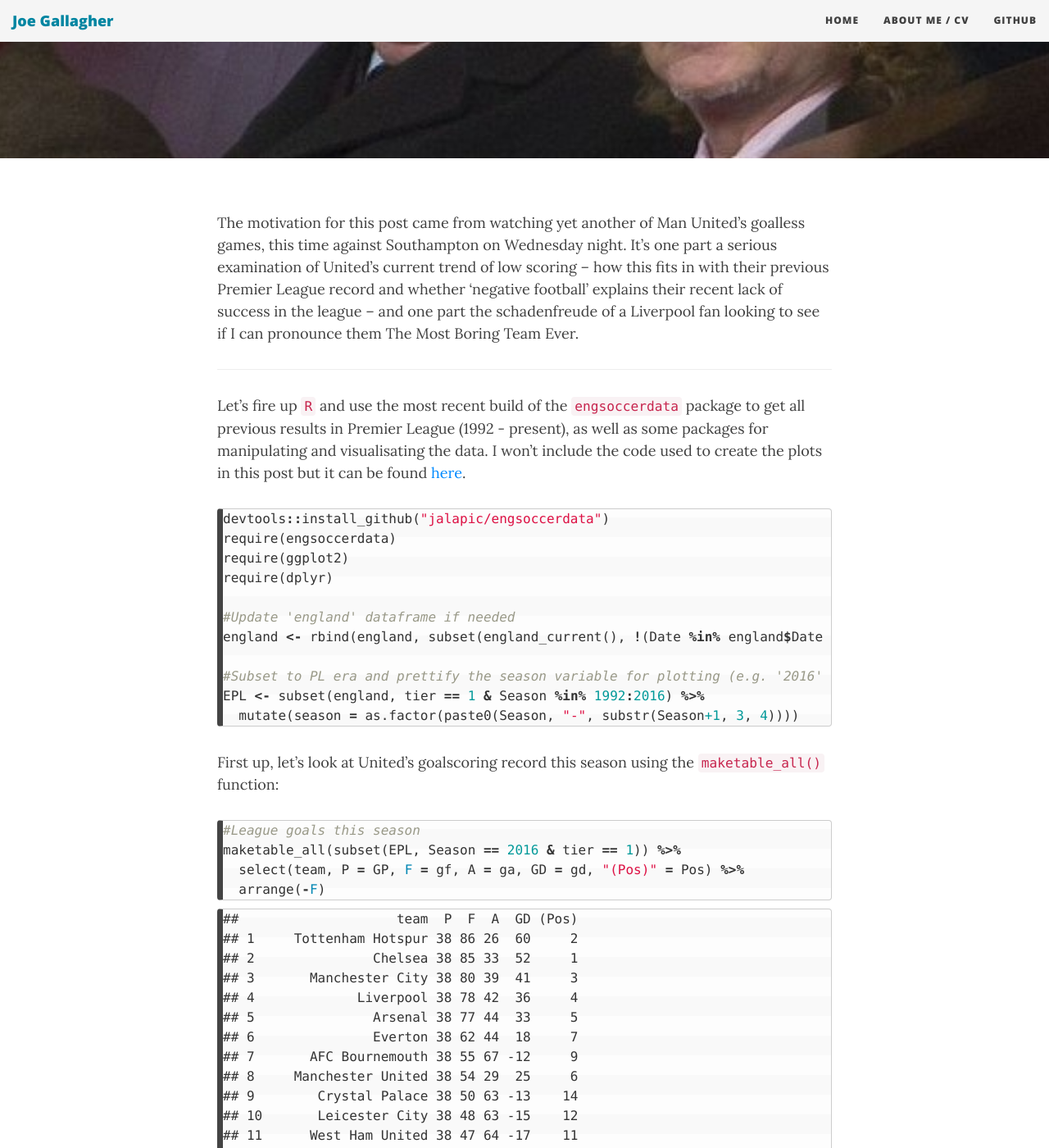
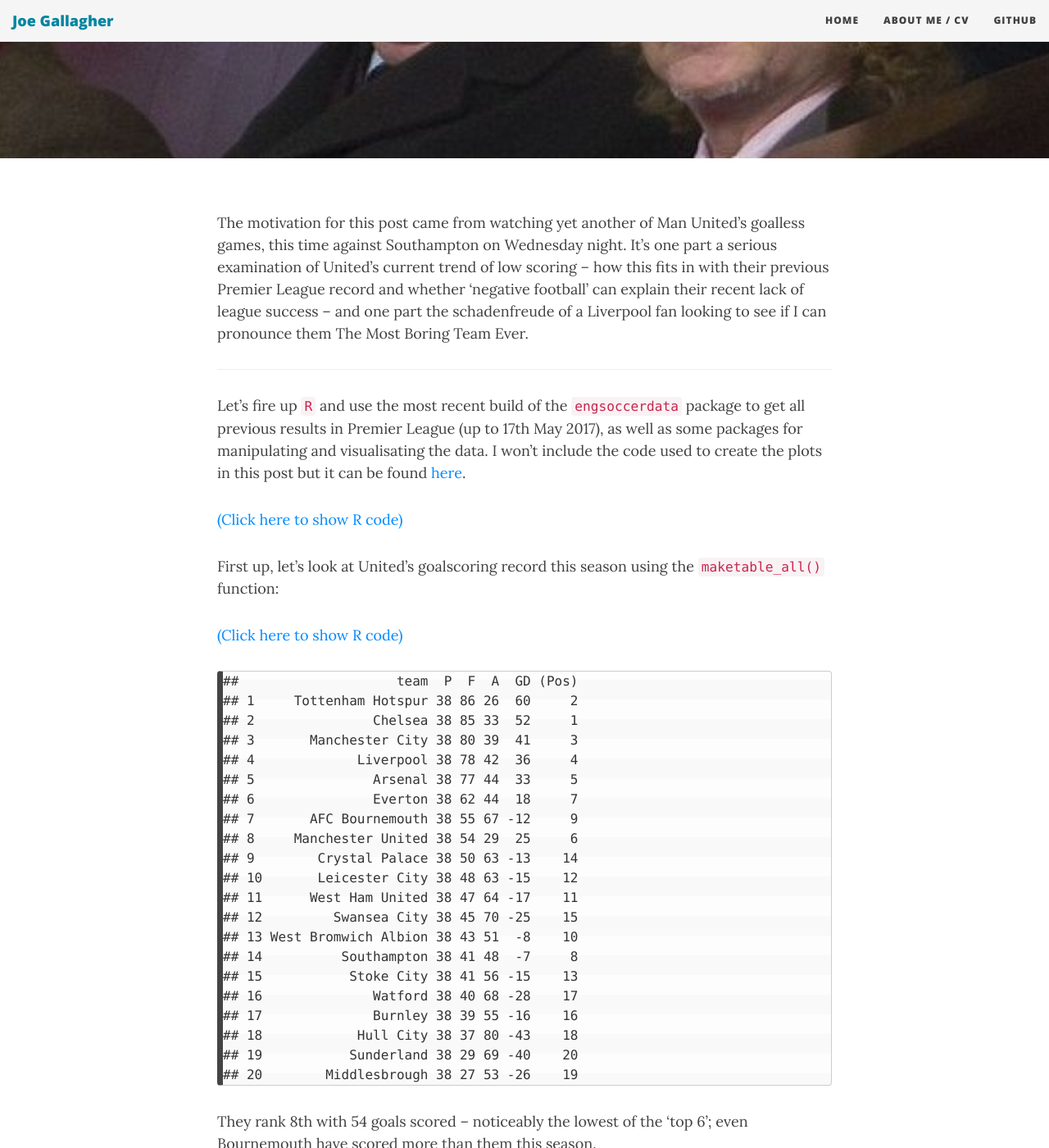
Before and after one commit to JoGall/jogall.github.io, a Jekyll site: the page built from _posts/2017-05-19-does-excitement-bring-success.md, in a window 1280 px wide and 1400 px high, scrolled down 503 px. Shown: the whole window at 82% size. Built offline with Jekyll 4.4.1, drawn with Linux system fonts in a browser that asks for light colours; nearby versions of some CDN libraries; comment, search, counter and statistics services are not loaded; some of the changed text lies outside the part shown.

Commit message:
updated code in older posts

````diff
--- a/_posts/2017-05-19-does-excitement-bring-success.md
+++ b/_posts/2017-05-19-does-excitement-bring-success.md
@@ -12,11 +12,36 @@ bigimg: /img/yawn.jpg
 share-img: /assets/2017-05-19-does-excitement-bring-success_files/unnamed-chunk-25-1.png
 ---
 
-The motivation for this post came from watching yet another of Man United's goalless games, this time against Southampton on Wednesday night. It's one part a serious examination of United's current trend of low scoring -- how this fits in with their previous Premier League record and whether 'negative football' explains their recent lack of success in the league -- and one part the schadenfreude of a Liverpool fan looking to see if I can pronounce them The Most Boring Team Ever.
+The motivation for this post came from watching yet another of Man United's goalless games, this time against Southampton on Wednesday night. It's one part a serious examination of United's current trend of low scoring -- how this fits in with their previous Premier League record and whether 'negative football' can explain their recent lack of league success -- and one part the schadenfreude of a Liverpool fan looking to see if I can pronounce them The Most Boring Team Ever.
+
+<!--- R configuration and post-specific webpage code --->
+<!-- javascript to hide / show R code used to generate plot -->
+<script language="javascript">
+function toggle(num) {
+var ele = document.getElementById("toggleText" + num);
+var text = document.getElementById("displayText" + num);
+if(ele.style.display == "block") {
+ele.style.display = "none";
+text.innerHTML = "show";
+}
+else {
+ele.style.display = "block";
+text.innerHTML = "hide";
+}
+}
+</script>
+
+<!--- end --->
 
 ------------------------------------------------------------------------
 
-Let's fire up `R` and use the most recent build of the `engsoccerdata` package to get all previous results in Premier League (1992 - present), as well as some packages for manipulating and visualisating the data. I won't include the code used to create the plots in this post but it can be found [here](https://github.com/JoGall/jogall.github.io/blob/master/Rmd/2017-05-19-does-excitement-bring-success.Rmd).
+Let's fire up `R` and use the most recent build of the `engsoccerdata` package to get all previous results in Premier League (up to 17th May 2017), as well as some packages for manipulating and visualisating the data. I won't include the code used to create the plots in this post but it can be found [here](https://github.com/JoGall/jogall.github.io/blob/master/Rmd/2017-05-19-does-excitement-bring-success.Rmd).
+
+<!-- html to show R code -->
+<a id="displayText" href="javascript:toggle(1);" markdown="1">
+(Click here to show R code)
+</a>
+<div markdown="1" id="toggleText1" style="display: none">
 
 ``` r
 devtools::install_github("jalapic/engsoccerdata")
@@ -32,7 +57,15 @@ EPL <- subset(england, tier == 1 & Season %in% 1992:2016) %>%
   mutate(season = as.factor(paste0(Season, "-", substr(Season+1, 3, 4))))
 ```
 
+</div>
+
 First up, let's look at United's goalscoring record this season using the `maketable_all()` function:
+
+<!-- html to show R code -->
+<a id="displayText" href="javascript:toggle(2);" markdown="1">
+(Click here to show R code)
+</a>
+<div markdown="1" id="toggleText2" style="display: none">
 
 ``` r
 #League goals this season
@@ -40,6 +73,8 @@ maketable_all(subset(EPL, Season == 2016 & tier == 1)) %>%
   select(team, P = GP, F = gf, A = ga, GD = gd, "(Pos)" = Pos) %>%
   arrange(-F)
 ```
+
+</div>
 
     ##                    team  P  F  A  GD (Pos)
     ## 1     Tottenham Hotspur 38 86 26  60     2
@@ -69,12 +104,20 @@ They rank 8th with 54 goals scored -- noticeably the lowest of the 'top 6'; even
 
 Thinking along the lines of measuring 'boring', what about making some kind of 'excitement score'? For neutral viewers, I think the total number of goals scored in a game is often a decent measure for how exciting it was to watch.
 
+<!-- html to show R code -->
+<a id="displayText" href="javascript:toggle(3);" markdown="1">
+(Click here to show R code)
+</a>
+<div markdown="1" id="toggleText3" style="display: none">
+
 ``` r
 maketable_all(subset(EPL, Season == 2016 & tier == 1)) %>%
   mutate(goals = gf + ga, goals_per_game = round( (gf + ga)/ GP, 2)) %>%
   select(team, goals, goals_per_game) %>%
   arrange(-goals)
 ```
+
+</div>
 
     ##                    team goals goals_per_game
     ## 1       AFC Bournemouth   122           3.21
@@ -100,7 +143,13 @@ maketable_all(subset(EPL, Season == 2016 & tier == 1)) %>%
 
 United rank 19th in this table, their 38 games offering up 83 goals. Only Middlesbrough (80) have provided less excitement for the netural, and even West Brom have produced more than United (no offence, Baggies). Bournemouth top this league with nearly 50% more excitement than United! (Their goal difference (-12) suggests things are probably a bit less exciting if you're a Bournemouth fan though.)
 
-Also, we can't forget the thing that everyone seems to be saying has epitomised United's season: the bore-draw; the nil-nil; the neutral's dreaded 0-0. (Although I know there have been plenty of examples of scintillating nil-nils; see [footnote here](#footnote).)
+Also, we can't forget the thing that everyone seems to be saying has epitomised United's season: the bore-draw; the nil-nil; the neutral's dreaded 0-0. (Although there have been some examples of scintillating nil-nils; see [footnote here](#footnote).)
+
+<!-- html to show R code -->
+<a id="displayText" href="javascript:toggle(4);" markdown="1">
+(Click here to show R code)
+</a>
+<div markdown="1" id="toggleText4" style="display: none">
 
 ``` r
 subset(EPL, Season == 2016 & tier == 1) %>%
@@ -111,6 +160,8 @@ subset(EPL, Season == 2016 & tier == 1) %>%
   arrange(-nil_nils) %>%
   head(5)
 ```
+
+</div>
 
     ## # A tibble: 5 x 2
     ##                team nil_nils
@@ -125,6 +176,12 @@ United have given us 6 nil-nils this season; only Boro and Southampton have offe
 
 It's not all bad though, more clean sheets are an obvious perk to this trend of shut-outs and nil-nils -- United sit joint-top of the clean sheet league with Spurs this season (17):
 
+<!-- html to show R code -->
+<a id="displayText" href="javascript:toggle(5);" markdown="1">
+(Click here to show R code)
+</a>
+<div markdown="1" id="toggleText5" style="display: none">
+
 ``` r
 subset(EPL, Season == 2016 & tier == 1) %>%
   homeaway() %>%
@@ -134,6 +191,8 @@ subset(EPL, Season == 2016 & tier == 1) %>%
   arrange(-clean_sheets) %>%
   head(5)
 ```
+
+</div>
 
     ## # A tibble: 5 x 2
     ##                team clean_sheets
@@ -149,6 +208,12 @@ subset(EPL, Season == 2016 & tier == 1) %>%
 ### Is this a new trend for United?
 
 But how does this compare with previous seasons for Man Utd?
+
+<!-- html to show R code -->
+<a id="displayText" href="javascript:toggle(6);" markdown="1">
+(Click here to show R code)
+</a>
+<div markdown="1" id="toggleText6" style="display: none">
 
 ``` r
 d1 <- lapply(unique(EPL$season), function(x) {
@@ -174,6 +239,8 @@ d2 <- lapply(1992:2016, function(x) {
   mutate(season = as.factor(paste0(Season, "-", substr(Season+1, 3, 4))))
 ```
 
+</div>
+
 Let's look at our throwaway excitement score first. So this season was United's 'least exciting' in terms of goals per game, although only marginally lower than previous record shared between the 2015-16 season and the 2004-05 season.
 
 ![](/assets/2017-05-19-does-excitement-bring-success_files/unnamed-chunk-7-1.png)
@@ -183,6 +250,12 @@ Let's look at our throwaway excitement score first. So this season was United's
 ![](/assets/2017-05-19-does-excitement-bring-success_files/unnamed-chunk-8-1.png)
 
 Though it has to be said that United don't even approach the record for most boring team in a Premier League season though.
+
+<!-- html to show R code -->
+<a id="displayText" href="javascript:toggle(7);" markdown="1">
+(Click here to show R code)
+</a>
+<div markdown="1" id="toggleText7" style="display: none">
 
 ``` r
 d3 <- lapply(1992:2016, function(x) {
@@ -201,6 +274,8 @@ d3 <- lapply(1992:2016, function(x) {
 
 which(d3$team=="Manchester United" & d3$Season == 2016)
 ```
+
+</div>
 
     ## [1] 32
 
@@ -225,6 +300,12 @@ Simply put, United have scored more whilst conceding less in previous campaigns.
 I want to wade a bit deeper into match statistics for a bit -- specifically shots for / against and shots on target for / against -- to try and see whether we can show that less attacking play is what is behind this apparent goal drought.
 
 Nothing near as fancy as the stats we might find on www.squawka.com or similar then, but we'll need some more detailed data as this information isn't contained in `engsoccerdata` package. We can use the website [Football-Data](http://www.football-data.co.uk/data.php), which contains historical data on matches from several European leagues. It takes a bit of effort to clean up but the home-made function `getFD()` gets us there.
+
+<!-- html to show R code -->
+<a id="displayText" href="javascript:toggle(8);" markdown="1">
+(Click here to show R code)
+</a>
+<div markdown="1" id="toggleText8" style="display: none">
 
 ``` r
 #make season codes for URLs
@@ -255,7 +336,15 @@ getFD <- function(start = NULL, end = NULL) {
 }
 ```
 
+</div>
+
 We'll use this function to get the shots statistics we're after: shots for (`sf`), shots against (`sa`), shots on target for (`sotf`) and shots on target against (`sota`). We'll normalise these to games played to account for the fact there's still one game to play this season. (Note I've only gone as far back as the 2000-01 season as that's earliest season to contain this data.) We'll reformat it in the `homeaway()` style used by `engsoccerdata`, which let's us look at all results from each team's perspective.
+
+<!-- html to show R code -->
+<a id="displayText" href="javascript:toggle(9);" markdown="1">
+(Click here to show R code)
+</a>
+<div markdown="1" id="toggleText9" style="display: none">
 
 ``` r
 #get raw data
@@ -275,6 +364,8 @@ shots <- rbind(
 
 head(shots, 5)
 ```
+
+</div>
 
     ##   Season       Date    team        opp gf ga result sf sa sotf sota venue
     ## 1   2000 2000-08-19 Arsenal Sunderland  0  1      A 14  8    7    2  away
@@ -321,6 +412,12 @@ Let's investigate the value of the metric further by trying to find a team we'd
 
 This follows what we expected. How about seeing whether net goalscoring opportunities (I'm refusing to acronym-ise this) is a decent predictor of results by plotting it against final league position. We need to dip back into `engsoccerdata` to make league tables for each season, and use a touch of wizardry to merge these dataframes together as they contain different team name variations (e.g. 'Man City' vs. 'Manchester City')
 
+<!-- html to show R code -->
+<a id="displayText" href="javascript:toggle(10);" markdown="1">
+(Click here to show R code)
+</a>
+<div markdown="1" id="toggleText10" style="display: none">
+
 ``` r
 #summarise shots data
 ss <- shots %>%
@@ -343,6 +440,8 @@ plyr::rbind.fill()
 ss2 <- merge(ss, tables, c("Season", "team")) %>%
   mutate(season = as.factor(paste0(Season, "-", substr(Season+1, 3, 4))) )
 ```
+
+</div>
 
 Let's plot it: net total shots vs. league position...
 
@@ -374,6 +473,12 @@ It might also be aruged that the deviations from this line of best fit are often
 
 Let's just naively call it 'luck' for now seeming as we don't know much yet. We'll measure it as the residual of a point, i.e. its distance from a linear regression fitted to the above data; negative scores are 'unlucky' teams which fall below the line and vice versa.
 
+<!-- html to show R code -->
+<a id="displayText" href="javascript:toggle(11);" markdown="1">
+(Click here to show R code)
+</a>
+<div markdown="1" id="toggleText11" style="display: none">
+
 ``` r
 #fit a linear regression
 ss3 <- na.omit(ss2)
@@ -383,6 +488,8 @@ ss3 <- ss3 %>%
   mutate(luck = residuals(mod1)) %>%
   arrange(luck)
 ```
+
+</div>
 
 Here's the highest 5 / lowest 5:
 
@@ -433,6 +540,12 @@ What was the most exciting nil-nil ever? i.e. the game with the highest number o
 
 Funnily enough, Man United gave us The Most Exciting Nil-Nil Of All-Time (well, of the period 2000-01 - present) against Burnley at Old Trafford this season. That is if we go by total number of shots -- there were 44 shots in this game, 37 of those taken by United!
 
+<!-- html to show R code -->
+<a id="displayText" href="javascript:toggle(12);" markdown="1">
+(Click here to show R code)
+</a>
+<div markdown="1" id="toggleText12" style="display: none">
+
 ``` r
 subset(shots_raw, FTHG==0 & FTAG==0) %>%
   mutate(shots = HS + AS) %>%
@@ -440,6 +553,8 @@ subset(shots_raw, FTHG==0 & FTAG==0) %>%
   arrange(-shots) %>%
   head(5)
 ```
+
+</div>
 
     ##         Date   HomeTeam    AwayTeam shots home away
     ## 1 2016-10-29 Man United     Burnley    44   37    7
@@ -450,6 +565,12 @@ subset(shots_raw, FTHG==0 & FTAG==0) %>%
 
 Or if clinical excitement is more your thing, the title of Most-Shots-On-Target-In-A-Nil-Nil goes to the 25 SoT recorded in the game between Spurs and Man City at White Hart Lane two seasons ago; Spurs: 18, City: 7.
 
+<!-- html to show R code -->
+<a id="displayText" href="javascript:toggle(13);" markdown="1">
+(Click here to show R code)
+</a>
+<div markdown="1" id="toggleText13" style="display: none">
+
 ``` r
 subset(shots_raw, FTHG==0 & FTAG==0) %>%
   mutate(SoT = HST + AST) %>%
@@ -457,6 +578,8 @@ subset(shots_raw, FTHG==0 & FTAG==0) %>%
   arrange(-SoT) %>%
   head(5)
 ```
+
+</div>
 
     ##         Date    HomeTeam  AwayTeam SoT home away
     ## 1 2010-08-14   Tottenham  Man City  25   18    7
````
